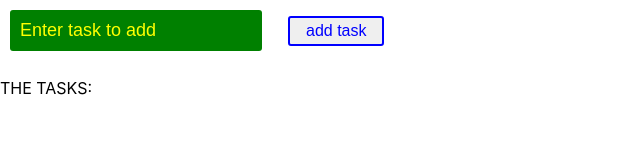
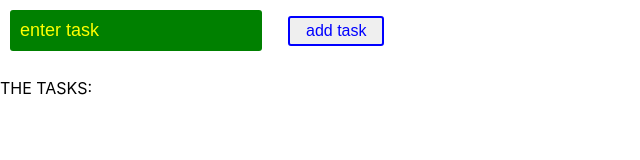
Before and after one commit to PoojaVeera/todolistapp, a React (Create React App) app: page / in a window 1280 px wide. Shown: the top 160 px of the page, without its empty margins (0-640 px from the left). Built offline with nearby package versions, Linux system fonts and the light colour scheme.

Commit message:
modified:   src/App.js 	deleted:    src/components/Child.js 	new file:   src/components/Input.js

```diff
--- a/src/App.js
+++ b/src/App.js
@@ -1,10 +1,16 @@
 import React, { useState } from "react";
 import "./App.css";
-import { Child } from "./components/Child";
+import { FormInput } from "./components/Input";
 function App() {
+  const [task, setTask] = useState(["eat", "pray", "love"]);
+  const createToDoItem = (todo) => {
+    const newTask = [...task, { todo }];
+    setTask(newTask);
+  };
+
   return (
     <div>
-      <Child />
+      <FormInput createToDoItem={createToDoItem} />
     </div>
   );
 }
--- a/src/components/Child.js
+++ /dev/null
@@ -1,29 +0,0 @@
-import React, { useRef } from "react";
-import { BUTTON1, Input } from "./Styles";
-import { useState } from "react";
-export const Child = () => {
-  const [task, addedTask] = useState();
-  let refInput = useRef(null);
-  function handleThe() {
-    console.log(refInput.current.value);
-    addedTask(refInput.current.value);
-  }
-
-  return (
-    <div>
-      <form>
-        <Input
-          type="text"
-          ref={refInput}
-          placeholder="Enter task to add"
-          autoComplete="off"
-        ></Input>
-        <BUTTON1 onClick={handleThe}>add task</BUTTON1>
-      </form>
-      <p>
-        THE TASKS:<br></br>
-        {task}
-      </p>
-    </div>
-  );
-};
--- /dev/null
+++ b/src/components/Input.js
@@ -0,0 +1,32 @@
+import React from "react";
+import { BUTTON1, Input } from "./Styles";
+import { useState } from "react";
+export const FormInput = ({ createToDoItem }) => {
+  const [task1, addedTask1] = useState();
+  function handleThe(e) {
+    e.preventDefault();
+    if (task1 === "") {
+      return console.log("please add a task");
+    }
+    createToDoItem(task1);
+    addedTask1("");
+  }
+
+  return (
+    <div>
+      <form onSubmit={handleThe}>
+        <Input
+          type="text"
+          placeholder="enter task"
+          onChange={(e) => addedTask1(e.target.value)}
+          value={task1}
+        ></Input>
+        <BUTTON1 onClick={handleThe}>add task</BUTTON1>
+      </form>
+      <p>
+        THE TASKS:<br></br>
+        {task1}
+      </p>
+    </div>
+  );
+};
```
